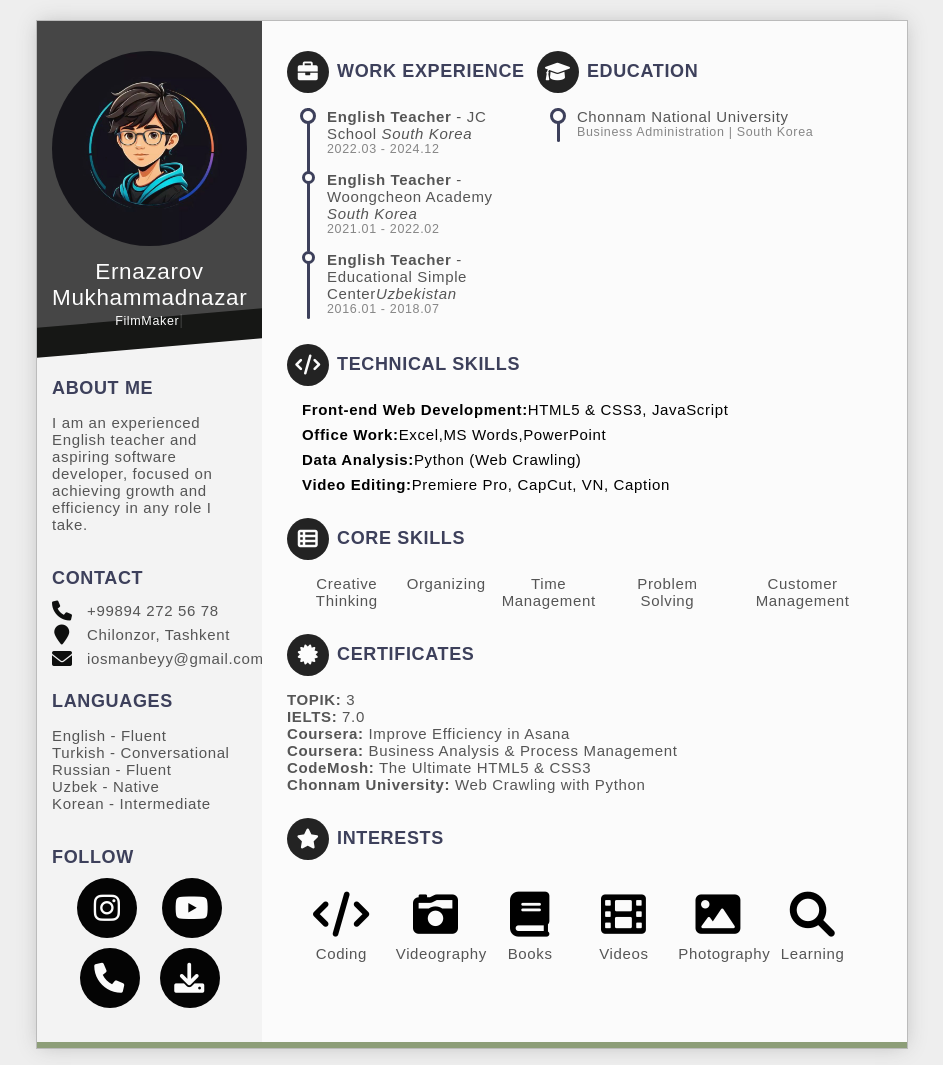
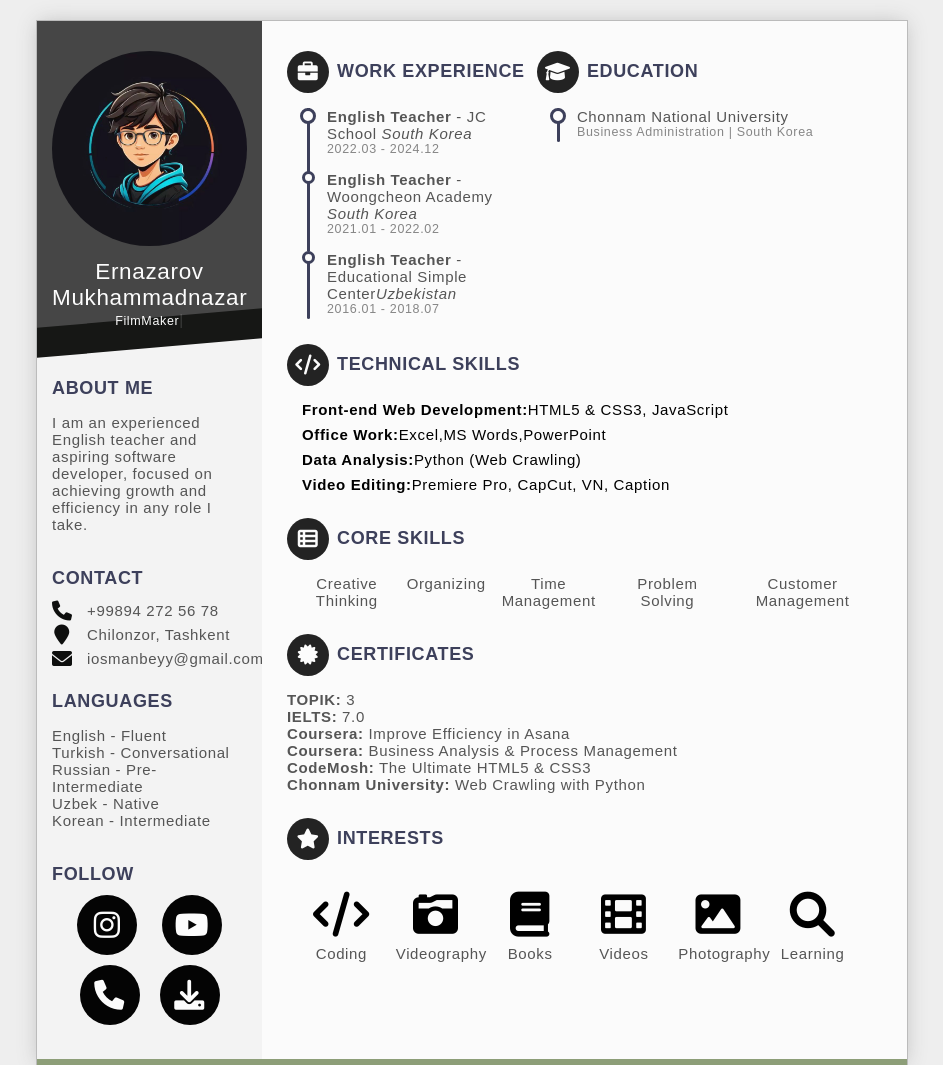
Before and after one commit to iOsmanbey/resume, a plain HTML site: page index.html in a window 1280 px wide. Shown: the top 1065 px of the page, without its empty margins (168-1111 px from the left). Drawn offline with nearby package versions, Linux system fonts and the light colour scheme.

Commit message:
Commit & Push

```diff
--- a/index.html
+++ b/index.html
@@ -43,7 +43,7 @@
             <ul>
                 <li>English - Fluent</li>
                 <li>Turkish - Conversational</li>
-                <li>Russian - Fluent</li>
+                <li>Russian - Pre-Intermediate</li>
                 <li>Uzbek - Native</li>
                 <li>Korean - Intermediate</li>
             </ul>
```
